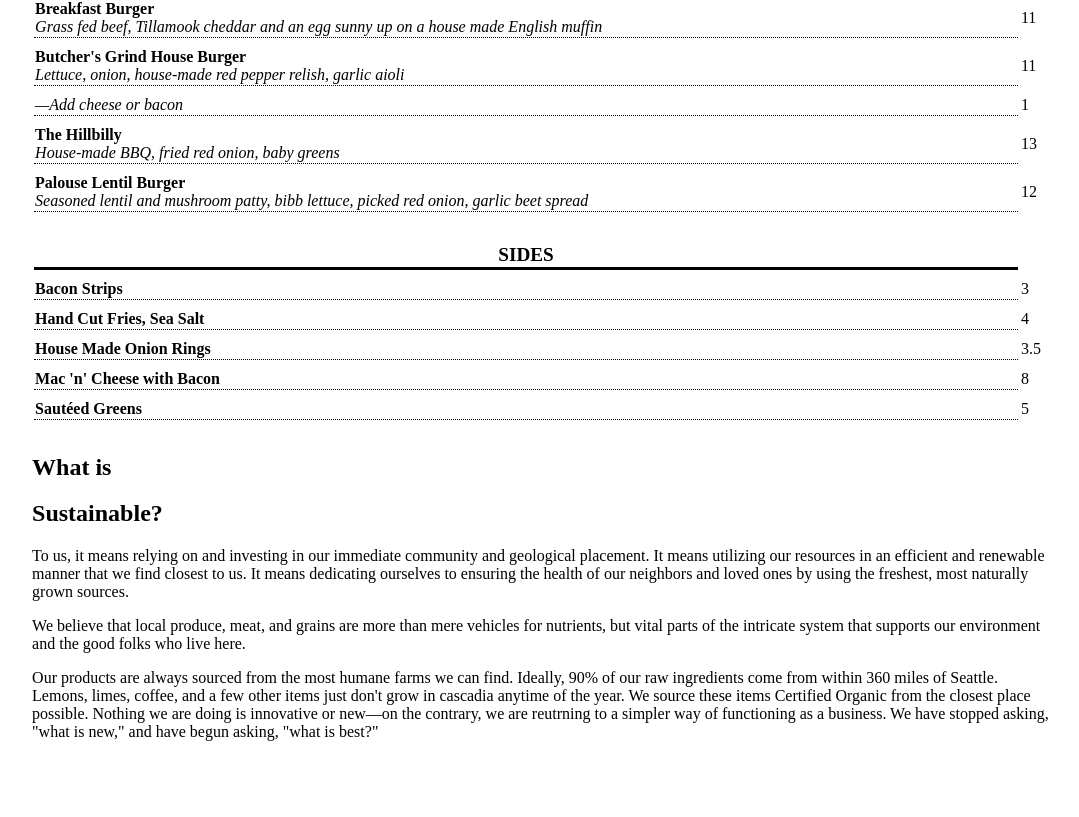
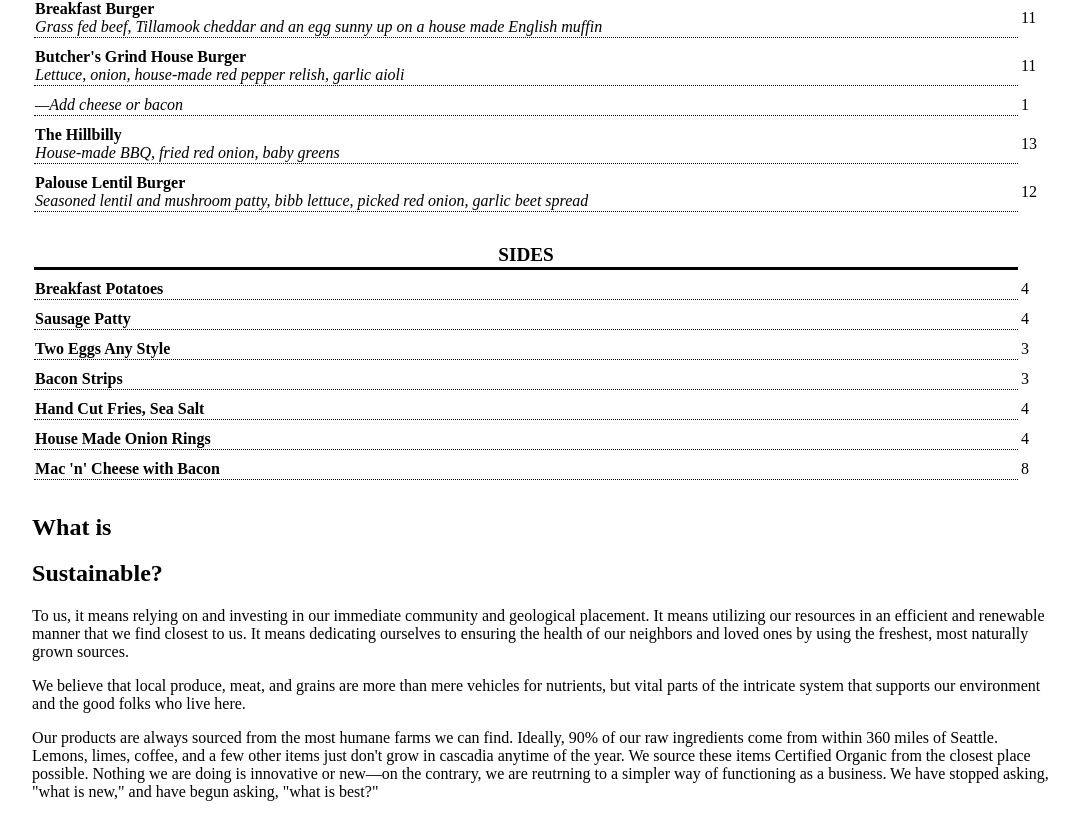
Before and after one commit to dvicklund/localBurger, a website: page src/menus/brunchMenu.html in a window 1280 px wide. Shown: the part 1493-2310 px from the top of the page, without its empty margins (96-1175 px from the left). Before the commit the page ends 2250 px from the top, so only its background shows below. Drawn offline with Linux system fonts and the light colour scheme.

Commit message:
fixed sides for brunch menu

```diff
--- a/src/menus/brunchMenu.html
+++ b/src/menus/brunchMenu.html
@@ -145,6 +145,18 @@
             <th class="menuSectionHead">SIDES</th>
           </tr>
           <tr>
+            <td class="menuItem">Breakfast Potatoes</td>
+            <td class="itemPrice">4</td>
+          </tr>
+          <tr>
+            <td class="menuItem">Sausage Patty</td>
+            <td class="itemPrice">4</td>
+          </tr>
+          <tr>
+            <td class="menuItem">Two Eggs Any Style</td>
+            <td class="itemPrice">3</td>
+          </tr>
+          <tr>
             <td class="menuItem">Bacon Strips</td>
             <td class="itemPrice">3</td>
           </tr>
@@ -154,15 +166,11 @@
           </tr>
           <tr>
             <td class="menuItem">House Made Onion Rings</td>
-            <td class="itemPrice">3.5</td>
+            <td class="itemPrice">4</td>
           </tr>
           <tr>
             <td class="menuItem">Mac 'n' Cheese with Bacon</td>
             <td class="itemPrice">8</td>
-          </tr>
-          <tr>
-            <td class="menuItem">Saut&eacute;ed Greens</td>
-            <td class="itemPrice">5</td>
           </tr>
         </tbody>
       </table>
```
